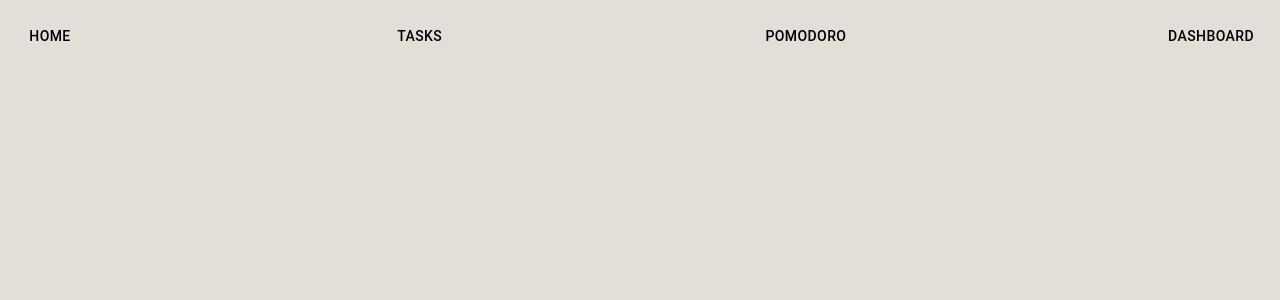
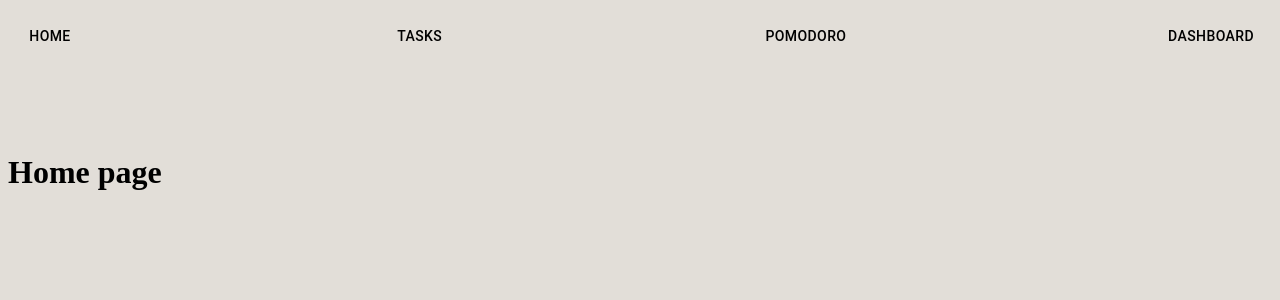
Before and after one commit to stanleyavril123/myTaskManager, a React (Create React App) app in the folder task-manager/: page / in a window 1280 px wide. Shown: the top 300 px of the page. Built offline with nearby package versions, Linux system fonts and the light colour scheme.

Commit message:
shared header

```diff
--- a/task-manager/src/App.tsx
+++ b/task-manager/src/App.tsx
@@ -4,10 +4,12 @@ import Home from './pages/Home.tsx';
 import Tasks from './pages/Tasks.tsx';
 import Pomodoro from './pages/Pomodoro.tsx';
 import Dashboard from './pages/Dashboard.tsx';
+import Header from './components/Header.tsx';
 
 const App: React.FC = () => {
   return (
     <BrowserRouter>
+      <Header/>
       <Routes>
       <Route path="/" element={<Home />} />
         <Route path="/Home" element={<Home />} />
--- a/task-manager/src/pages/Home.tsx
+++ b/task-manager/src/pages/Home.tsx
@@ -1,14 +1,15 @@
 import React from "react";
-import Header from '../components/Header.tsx'
+// import Header from '../components/Header.tsx'
 
 
 const Home: React.FC = () =>  {
 
   return (
 
-  <>
-    <Header/>
-  </>
+  // <>
+  //   <Header/>
+  // </>
+  <h1>Home page</h1>
 
 
 )}
```
